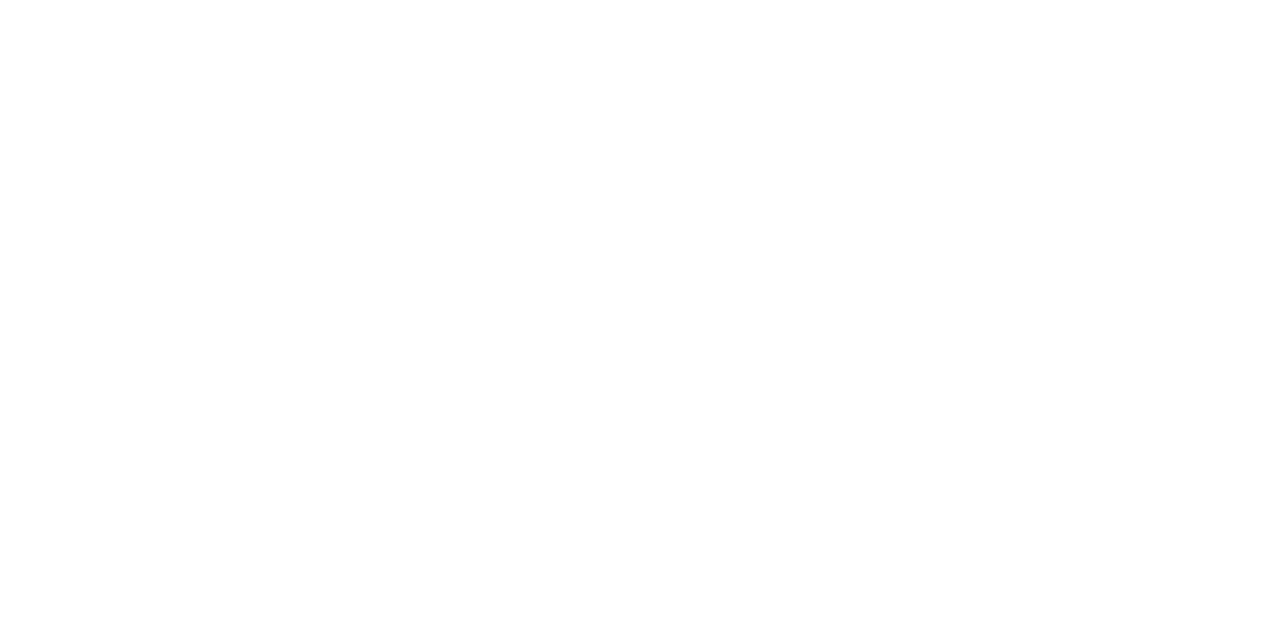
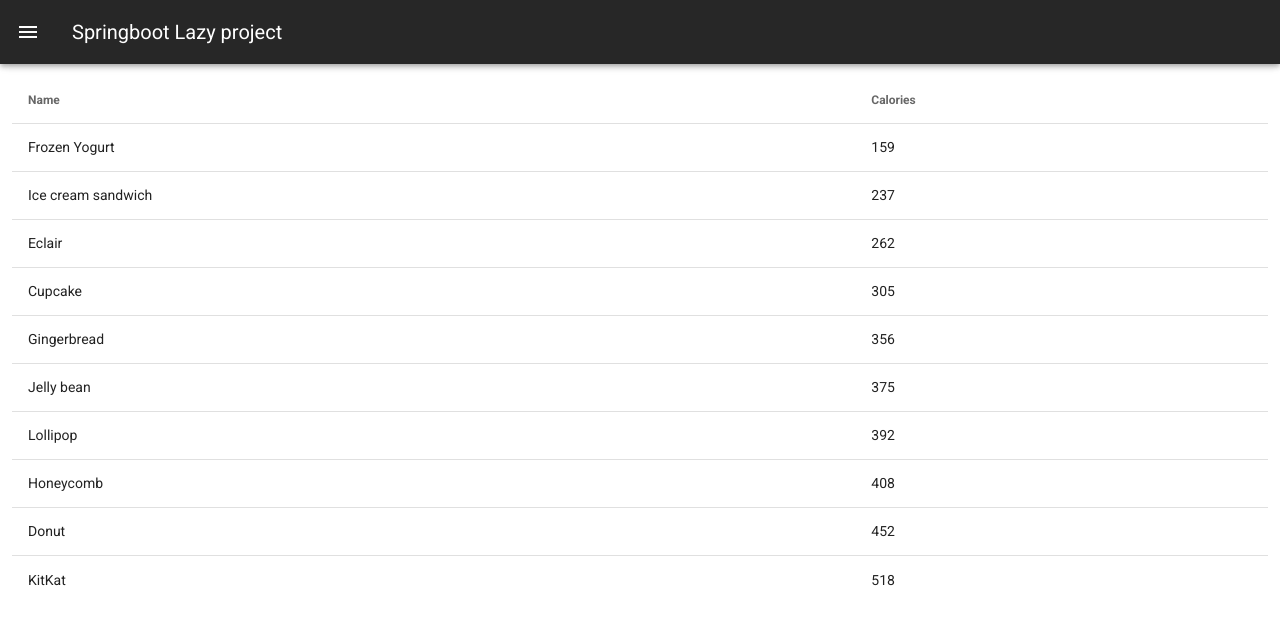
Before and after one commit to choisungwook/jpa-lazy-test, a Vue app in the folder frontend/: page /lazy/school in a window 1280 px wide. Shown: the top 624 px of the page. Built offline with nearby package versions, Linux system fonts and the light colour scheme.

Commit message:
프론트엔드 학교 샘플데이터 추가

```diff
--- a/frontend/src/router/index.js
+++ b/frontend/src/router/index.js
@@ -10,6 +10,12 @@
     name: "Home",
     component: DefaultLayout,
     children: [
+      {
+        path: "/lazy/school",
+        name: "school",
+        component: () =>
+          import(/* webpackChunkName: "about" */ "../views/school/School.vue"),
+      },
       {
         path: "/lazy/home",
         name: "home",
--- a/frontend/src/store/modules/menu.js
+++ b/frontend/src/store/modules/menu.js
@@ -1,6 +1,6 @@
 const state = {
   menus: [
-    { title: "학교", icon: "mdi-view-dashboard", to: "/lazy/home" },
+    { title: "학교", icon: "mdi-view-dashboard", to: "/lazy/school" },
     { title: "반", icon: "mdi-image", to: "/lazy/helloworld" },
     { title: "학생", icon: "mdi-image", to: "/lazy/home" },
   ],
--- /dev/null
+++ b/frontend/src/views/school/School.vue
@@ -0,0 +1,69 @@
+<template>
+  <v-simple-table>
+    <template v-slot:default>
+      <thead>
+        <tr>
+          <th class="text-left">Name</th>
+          <th class="text-left">Calories</th>
+        </tr>
+      </thead>
+      <tbody>
+        <tr v-for="item in desserts" :key="item.name">
+          <td>{{ item.name }}</td>
+          <td>{{ item.calories }}</td>
+        </tr>
+      </tbody>
+    </template>
+  </v-simple-table>
+</template>
+
+<script>
+export default {
+  name: "School",
+
+  data: () => ({
+    desserts: [
+      {
+        name: "Frozen Yogurt",
+        calories: 159,
+      },
+      {
+        name: "Ice cream sandwich",
+        calories: 237,
+      },
+      {
+        name: "Eclair",
+        calories: 262,
+      },
+      {
+        name: "Cupcake",
+        calories: 305,
+      },
+      {
+        name: "Gingerbread",
+        calories: 356,
+      },
+      {
+        name: "Jelly bean",
+        calories: 375,
+      },
+      {
+        name: "Lollipop",
+        calories: 392,
+      },
+      {
+        name: "Honeycomb",
+        calories: 408,
+      },
+      {
+        name: "Donut",
+        calories: 452,
+      },
+      {
+        name: "KitKat",
+        calories: 518,
+      },
+    ],
+  }),
+};
+</script>
```
